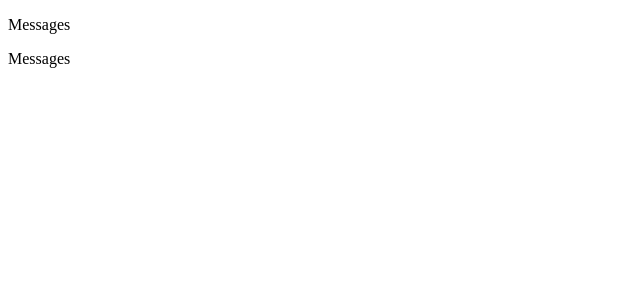
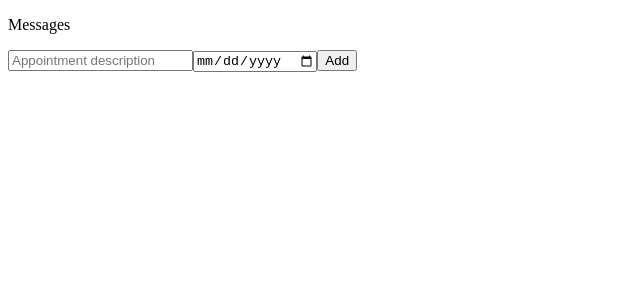
Before and after one commit to CalvinGaiennie/BlackJackAngular, an Angular app: page / in a window 1280 px wide. Shown: the top 300 px of the page, without its empty margins (0-640 px from the left). Built offline with nearby package versions, Linux system fonts and the light colour scheme.

Commit message:
rewatched a couple lectures from the angular course and applied lessons here

```diff
--- a/src/app/app.component.html
+++ b/src/app/app.component.html
@@ -1,2 +1 @@
 <app-survey [message]="message"></app-survey>
-<app-survey [message]="message"></app-survey>
--- a/src/app/app.component.ts
+++ b/src/app/app.component.ts
@@ -1,9 +1,10 @@
 import { Component } from '@angular/core';
 import { SurveyComponent } from './survey/survey.component';
+import { FormsModule } from '@angular/forms';
 @Component({
   selector: 'app-root',
   standalone: true,
-  imports: [SurveyComponent],
+  imports: [SurveyComponent, FormsModule],
   templateUrl: 'app.component.html',
 })
 export class AppComponent {
--- /dev/null
+++ b/src/app/models/appointment.ts
@@ -0,0 +1,5 @@
+export interface Appointment {
+  id: number;
+  title: string;
+  date: Date;
+}
--- a/src/app/survey/survey.component.html
+++ b/src/app/survey/survey.component.html
@@ -1 +1,13 @@
 <p>{{ message }}</p>
+<div>
+  <input
+    [(ngModel)]="newAppointmentTitle"
+    placeholder="Appointment description"
+  />
+  <input
+    [(ngModel)]="newAppointmentDate"
+    type="date"
+    placeholder="Appointment date"
+  />
+  <button (click)="addAppointment()">Add</button>
+</div>
--- a/src/app/survey/survey.component.ts
+++ b/src/app/survey/survey.component.ts
@@ -1,10 +1,20 @@
 import { Component, Input } from '@angular/core';
-
+import { Appointment } from '../models/appointment';
+import { FormsModule } from '@angular/forms';
 @Component({
   selector: 'app-survey',
   templateUrl: './survey.component.html',
   styleUrl: './survey.component.css',
+  imports: [FormsModule],
 })
 export class SurveyComponent {
   @Input() message: string = '';
+
+  newAppointmentTitle: string = '';
+  newAppointmentDate: Date = new Date();
+  appointments: Appointment[] = [];
+
+  addAppointment() {
+    console.log(this.newAppointmentTitle + this.newAppointmentDate);
+  }
 }
```
Also changed, not shown: 1 other file (tests, documents, lock files or other folders).
